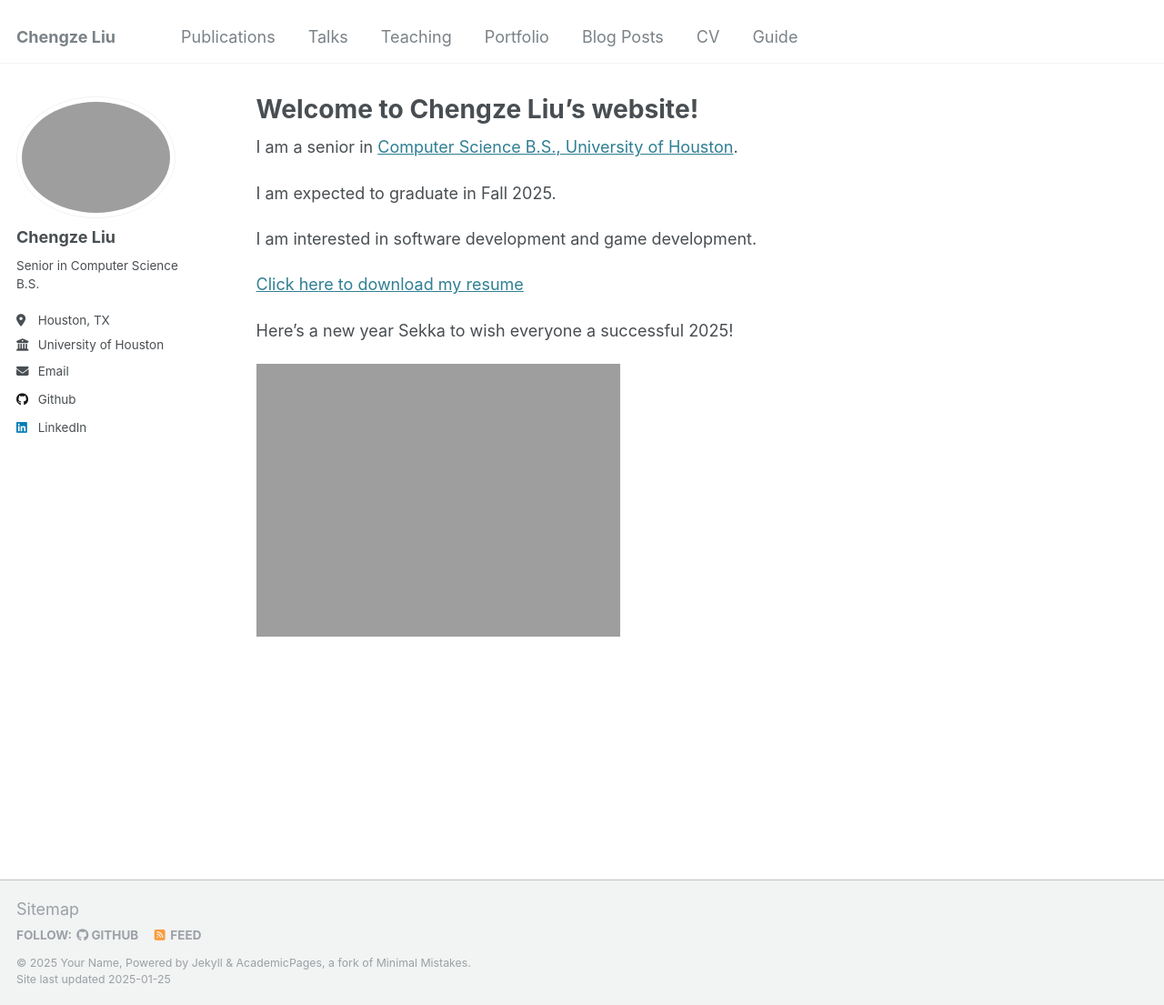
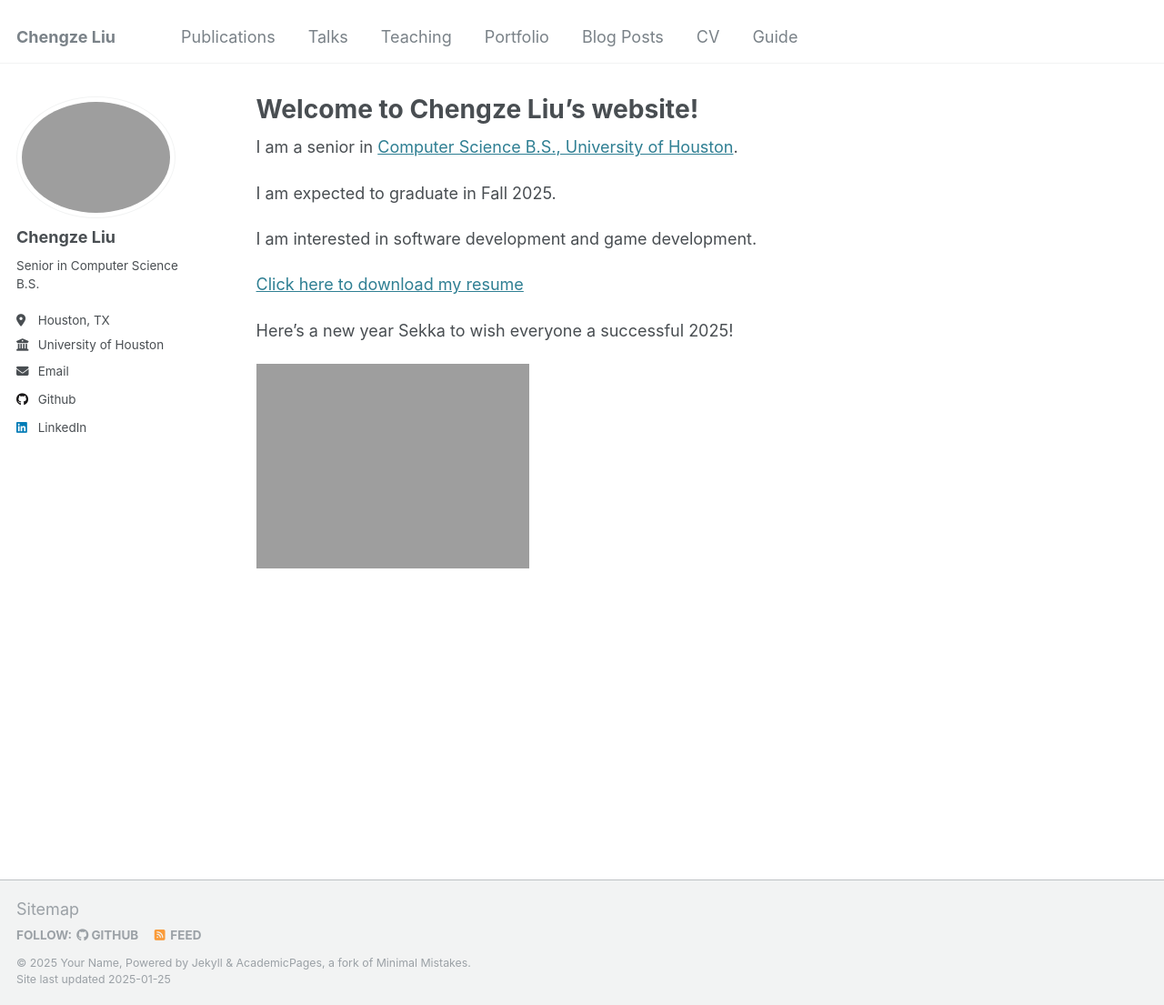
Before and after one commit to chengze24/chengze24.github.io, a Jekyll site: the page built from _pages/about.md, in a window 1280 px wide and 1105 px high. Shown: the whole window at 91% size. Built offline with Jekyll 4.4.1, drawn with Linux system fonts in a browser that asks for light colours.

Commit message:
Update about.md

```diff
--- a/_pages/about.md
+++ b/_pages/about.md
@@ -9,12 +9,17 @@
 
 I am a senior in [Computer Science B.S., University of Houston](https://www.uh.edu/nsm/computer-science/).
 
+
 I am expected to graduate in Fall 2025.
+
 
 I am interested in software development and game development.
 
+
 [Click here to download my resume](https://chengze24.github.io/files/resume_ChengzeLiu.pdf)
+
 
 Here's a new year Sekka to wish everyone a successful 2025!
 
-![](https://chengze24.github.io/images/sve_newyearsekka.png)
+
+<img src="https://chengze24.github.io/images/sve_newyearsekka.png" alt="" width="300"/>
```
